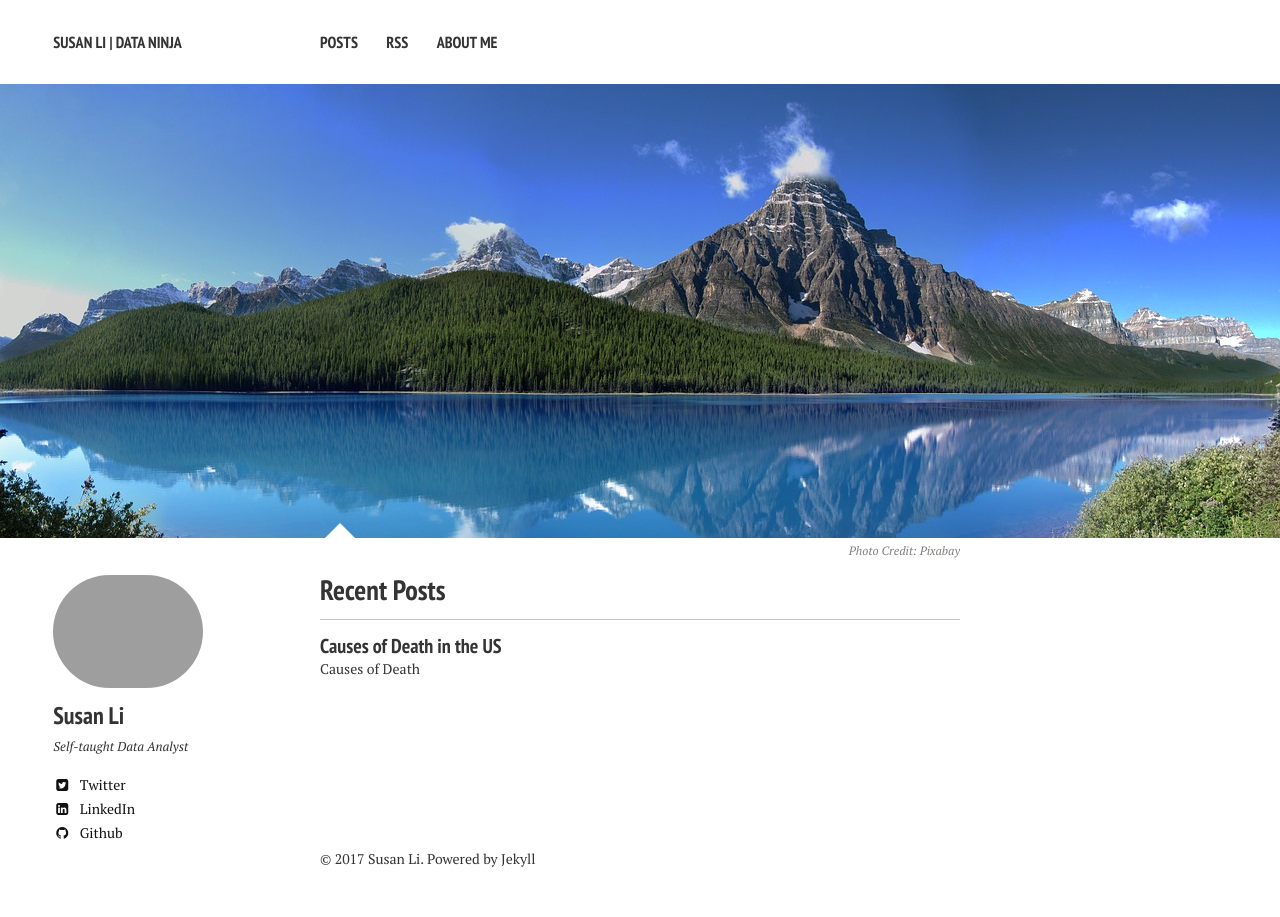
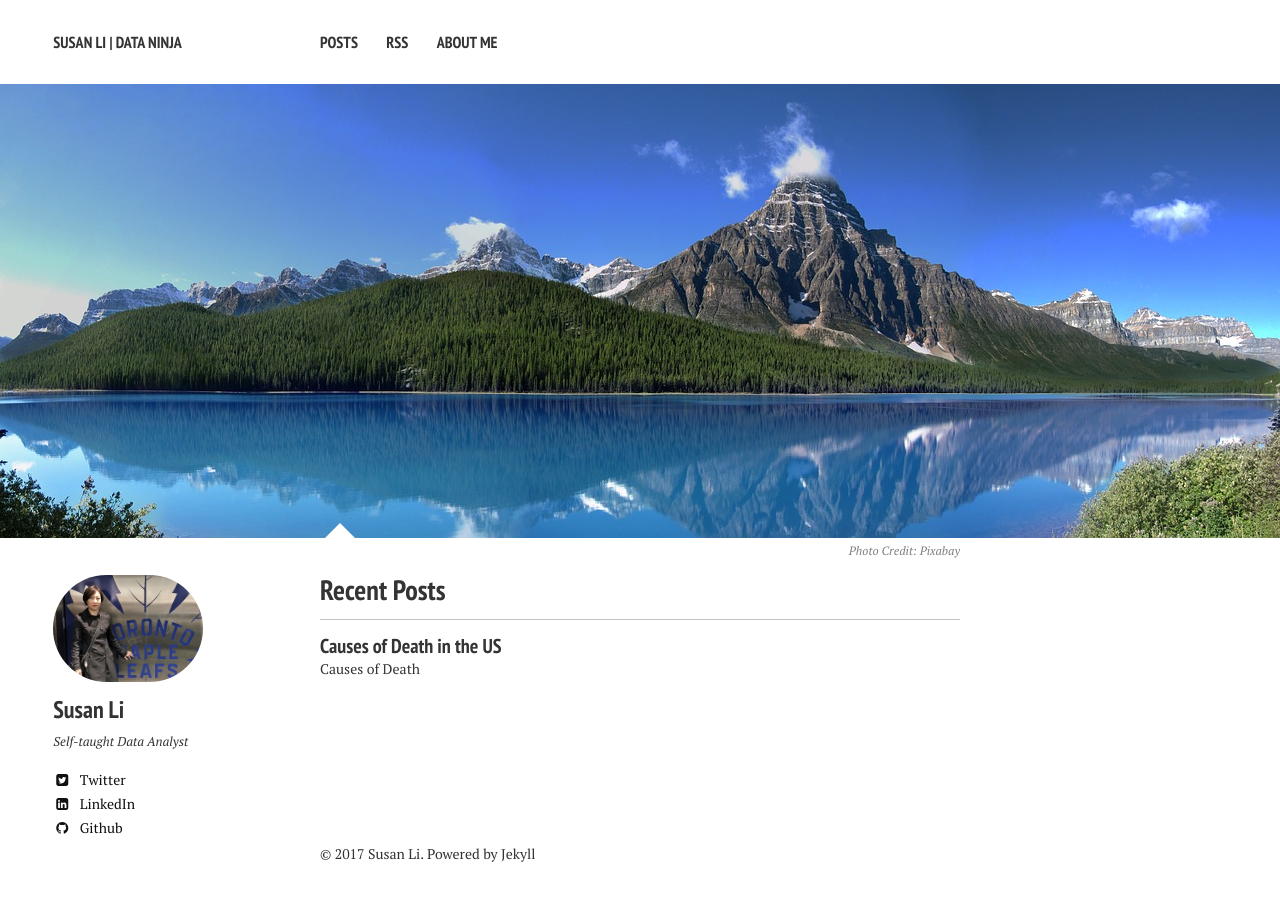
Before and after one commit to susanli2016/susanli2016.github.io, a Jekyll site: the page built from index.md, in a window 1280 px wide. Built offline with Jekyll 4.4.1, drawn with Linux system fonts in a browser that asks for light colours; nearby versions of some CDN libraries; library files that are not in the unit come from our copies.

Commit message:
Update _config.yml

```diff
--- a/_config.yml
+++ b/_config.yml
@@ -42,7 +42,7 @@ titlecase: true
 # Site owner
 owner:
   name: Susan Li
-  avatar: bio-photo-1.jpg
+  avatar: bio-photo-2.jpg
   bio: Self-taught Data Analyst
   email: #username
   disqus-shortname: #mbcrump
```
